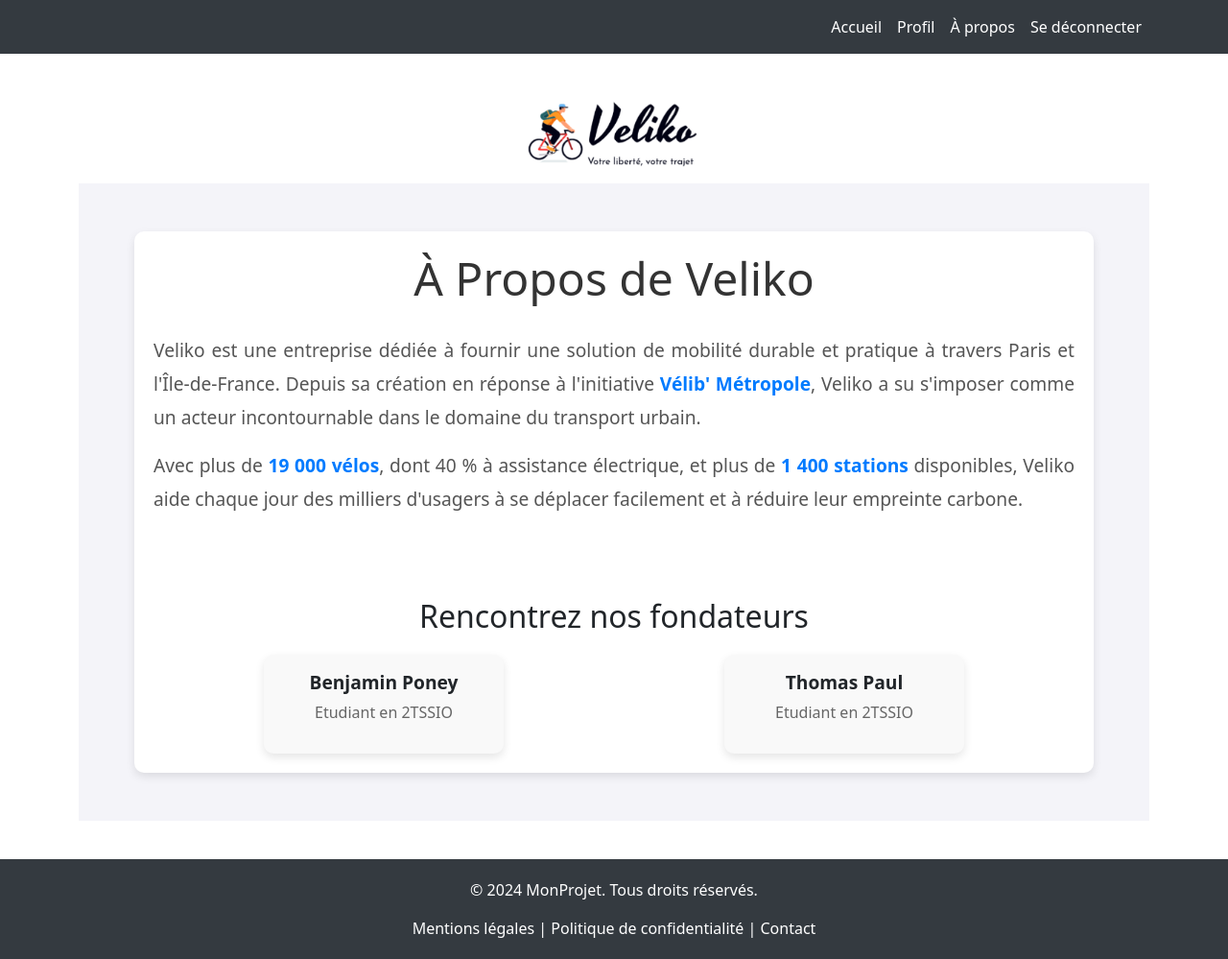
After one commit to ThomasPaul01/BTS-SIO-G2-2025-VELIKO-Web, a Symfony app: template templates/a_propos/index.html.twig in a window 1280 px wide. The commit adds this page. Shown: the whole page at 96% size. Run offline with Twig, Linux system fonts and the light colour scheme; the template is opened without the code that fills it, so the values that code supplies are empty; some libraries are stand-ins or nearby versions.

Commit message:
-création des pages : A propos, mentions légales, politiques de confidentialités, Contact, avec leurs controlleurs respectifs et leurs fichiers twigs

```diff
--- /dev/null
+++ b/templates/a_propos/index.html.twig
@@ -0,0 +1,135 @@
+{% extends 'base.html.twig' %}
+
+{% block title %}VELIKO-APropos{% endblock %}
+
+{% block stylesheets %}
+
+<style>
+    .about-section {
+        background-color: #f4f4f9;
+        padding: 50px 0;
+    }
+
+    .about-container {
+        max-width: 1000px;
+        margin: 0 auto;
+        padding: 20px;
+        background-color: white;
+        box-shadow: 0 4px 10px rgba(0, 0, 0, 0.1);
+        border-radius: 10px;
+    }
+
+    .about-header {
+        text-align: center;
+        font-size: 3rem;
+        margin-bottom: 30px;
+        color: #333;
+    }
+
+    .about-content {
+        display: flex;
+        flex-direction: column;
+        gap: 1.5rem;
+        font-size: 1.2rem;
+        line-height: 1.8;
+        color: #555;
+        text-align: justify;
+    }
+
+    .about-image {
+        max-width: 100%;
+        height: auto;
+        border-radius: 10px;
+        margin: 30px 0;
+    }
+
+    .about-text {
+        margin-bottom: 30px;
+    }
+
+    .about-highlight {
+        font-weight: bold;
+        color: #007BFF;
+    }
+
+    /* Style des fondateurs */
+    .founder-section {
+        text-align: center;
+        margin-top: 40px;
+    }
+
+    .founders {
+        display: flex;
+        justify-content: space-around;
+        margin-top: 20px;
+    }
+
+    .founder-card {
+        width: 250px;
+        padding: 15px;
+        text-align: center;
+        background-color: #f9f9f9;
+        border-radius: 10px;
+        box-shadow: 0 4px 10px rgba(0, 0, 0, 0.1);
+    }
+
+    .founder-card img {
+        width: 100px;
+        height: 100px;
+        border-radius: 50%;
+        margin-bottom: 10px;
+    }
+
+    .founder-name {
+        font-size: 1.2rem;
+        font-weight: bold;
+        margin-bottom: 5px;
+    }
+
+    .founder-role {
+        color: #666;
+        font-size: 1rem;
+        margin-bottom: 10px;
+    }
+</style>
+{% endblock %}
+
+{% block content %}
+    <div class="about-section">
+        <div class="about-container">
+            <h1 class="about-header">À Propos de Veliko</h1>
+            <div class="about-content">
+                <div class="about-text">
+                    <p>
+                        Veliko est une entreprise dédiée à fournir une solution de mobilité durable et pratique à travers Paris et l'Île-de-France.
+                        Depuis sa création en réponse à l'initiative <span class="about-highlight">Vélib' Métropole</span>, Veliko a su s'imposer comme
+                        un acteur incontournable dans le domaine du transport urbain.
+                    </p>
+                    <p>
+                        Avec plus de <span class="about-highlight">19 000 vélos</span>, dont 40 % à assistance électrique, et plus de
+                        <span class="about-highlight">1 400 stations</span> disponibles, Veliko aide chaque jour des milliers d'usagers
+                        à se déplacer facilement et à réduire leur empreinte carbone.
+                    </p>
+                </div>
+
+            </div>
+
+            <div class="founder-section">
+                <h2>Rencontrez nos fondateurs</h2>
+                <div class="founders">
+                    <div class="founder-card">
+                        <div class="founder-name">Benjamin Poney</div>
+                        <div class="founder-role">Etudiant en 2TSSIO</div>
+                        <p></p>
+                    </div>
+                    <div class="founder-card">
+                        <div class="founder-name">Thomas Paul</div>
+                        <div class="founder-role">Etudiant en 2TSSIO</div>
+                        <p></p>
+                    </div>
+                </div>
+            </div>
+        </div>
+    </div>
+
+{% endblock %}
--- a/templates/base.html.twig
+++ b/templates/base.html.twig
@@ -11,8 +11,6 @@
             #head {
                 text-align: center;
                 margin-top: 30px;
-                /* text-align: center = centre le texte horizontalement.
-                   margin-top: 30px = ajoute un espace (marge) de 30 pixels au-dessus de cet élément. */
             }
 
             /**/
@@ -60,13 +58,13 @@
             <div class="collapse navbar-collapse" id="navbarNav">
                 <ul class="navbar-nav ms-auto">
                     <li class="nav-item">
-                        <a class="nav-link" href="#">Accueil</a>
+                        <a class="nav-link" href="/api/velib">Accueil</a>
                     </li>
                     <li class="nav-item">
                         <a class="nav-link" href="#">Profil</a>
                     </li>
                     <li class="nav-item">
-                        <a class="nav-link" href="#">À propos</a>
+                        <a class="nav-link" href="/a_propos">À propos</a>
                     </li>
                     <li class="nav-item">
                         <a class="nav-link" href="#">Se déconnecter</a>
@@ -88,9 +86,9 @@
     <footer>
         <div class="container">
             <p>&copy; 2024 MonProjet. Tous droits réservés.</p>
-            <a href="#" class="footer-link">Mentions légales</a> |
-            <a href="#" class="footer-link">Politique de confidentialité</a> |
-            <a href="#" class="footer-link">Contact</a>
+            <a href="/mention/legal" class="footer-link">Mentions légales</a> |
+            <a href="/politique/de/confidentialite" class="footer-link">Politique de confidentialité</a> |
+            <a href="/contact" class="footer-link">Contact</a>
         </div>
     </footer>
 
```
Also changed, not shown: src/Controller/AProposController.php (added, +18 -0 lines), src/Controller/ContactController.php (added, +18 -0 lines), src/Controller/MentionLegalController.php (added, +18 -0 lines), src/Controller/PolitiqueDeConfidentialiteController.php (added, +18 -0 lines), templates/contact/index.html.twig (added, +100 -0 lines), templates/mention_legal/index.html.twig (added, +94 -0 lines), templates/politique_de_confidentialite/index.html.twig (added, +119 -0 lines), config/routes.yaml (line endings or trailing spaces), public/images/ben.png (added), public/images/veloUrbain.jpg (added).
